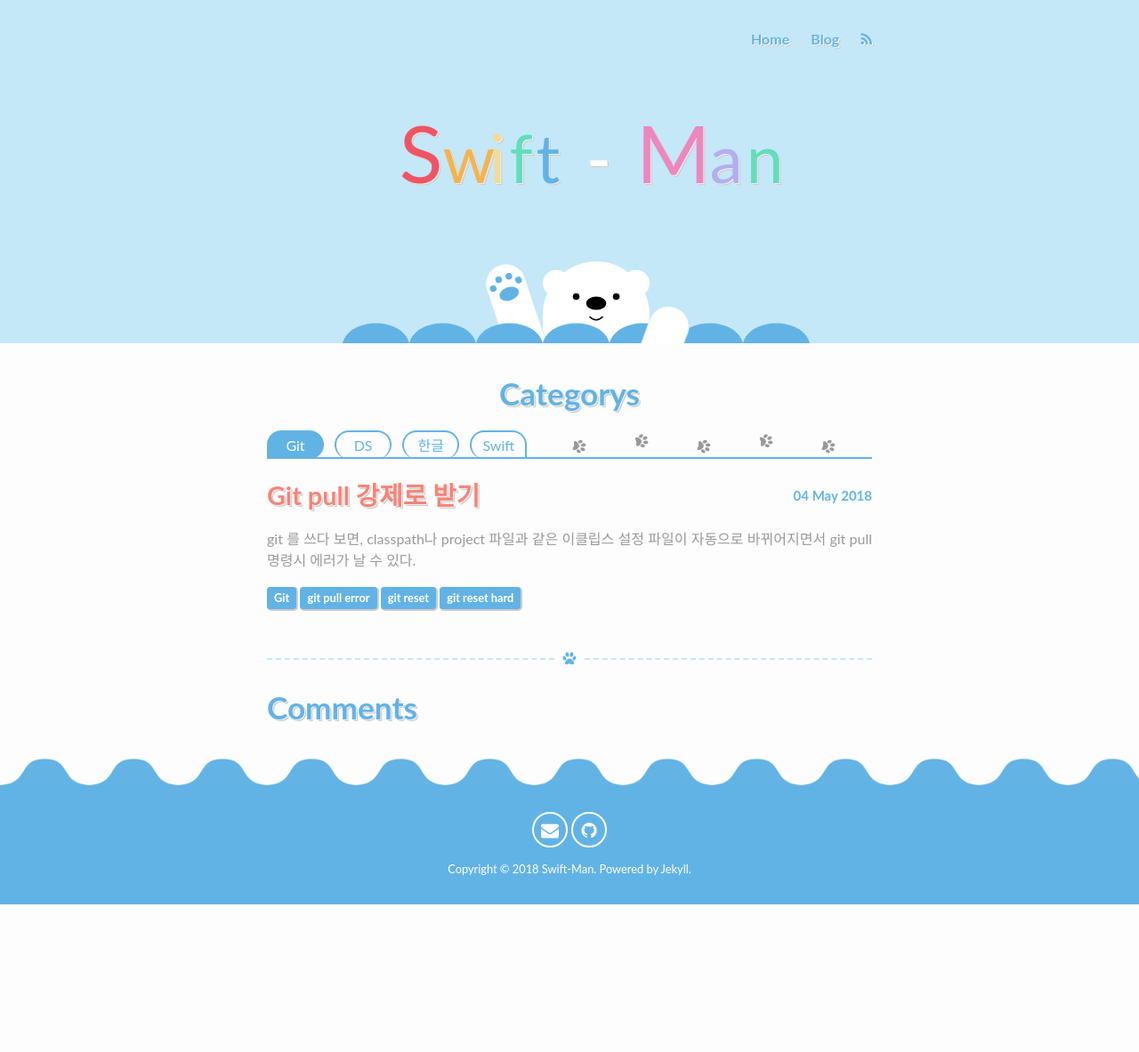
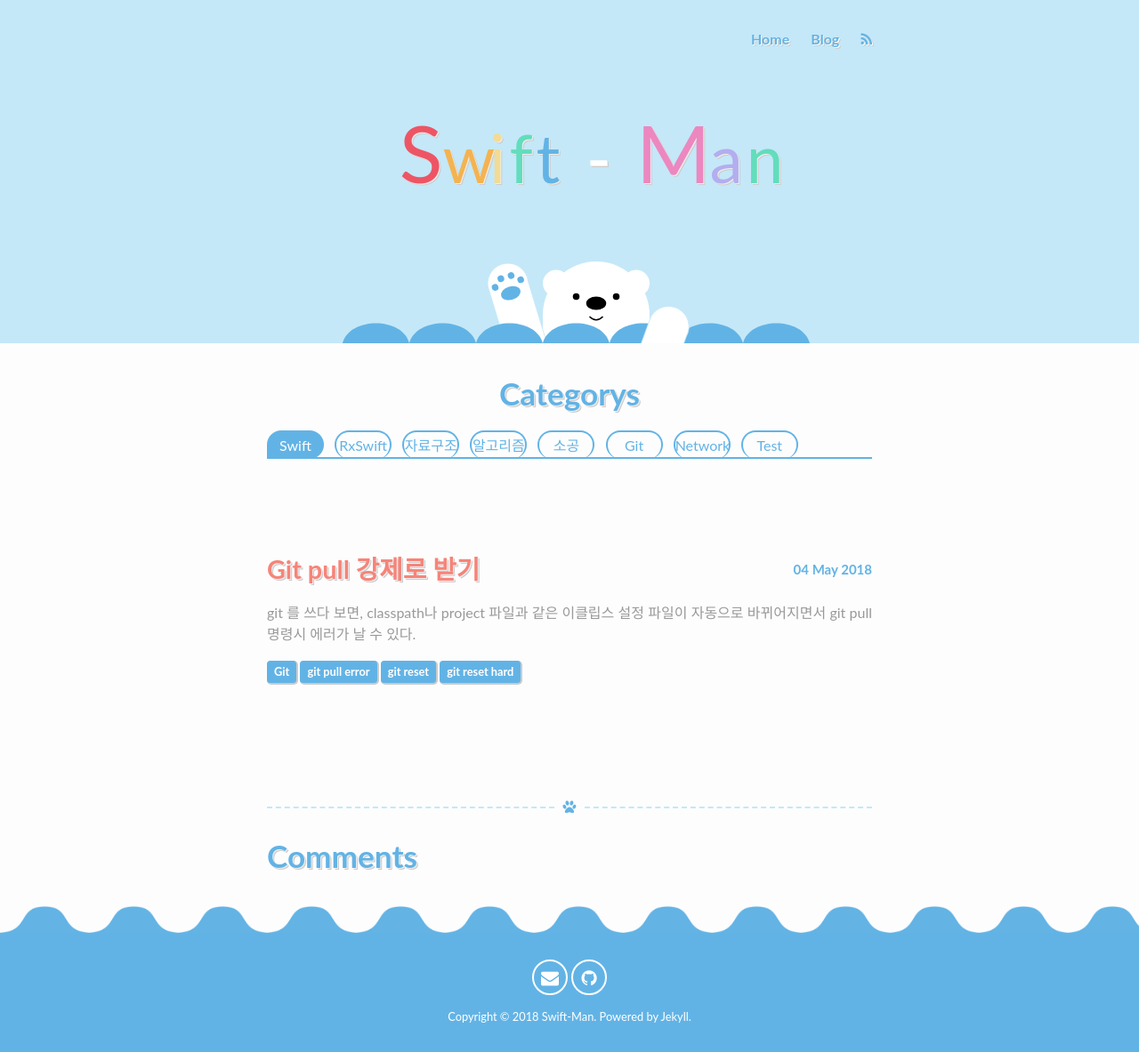
Before and after one commit to KimSeung-Jin/jiniopening.github.io, a Jekyll site: the page built from meta/posts.md, in a window 1280 px wide. Shown: the whole page at 89% size. Built offline with Jekyll 4.4.1, drawn with Linux system fonts in a browser that asks for light colours; comment, search, counter and statistics services are not loaded; before the commit the page ends 1017 px from its top, so only the background shows below that.

Commit message:
Update post-list.html

```diff
--- a/_layouts/post-list.html
+++ b/_layouts/post-list.html
@@ -8,17 +8,22 @@
 				<h1 class="blue-title">Categorys</h1>
 			</div>
 			<div class="posts-tabs">
-				<span class="posts-tab-item btn-left tab-one active">Git</span>
-				<span class="posts-tab-item btn-center tab-two">DS</span>
-                		<span class="posts-tab-item btn-center tab-three">한글</span>
-                		<span class="posts-tab-item btn-right tab-four">Swift</span>
+				<span class="posts-tab-item btn-left tab-one active">Swift</span>
+				<span class="posts-tab-item btn-center tab-two">RxSwift</span>
+                		<span class="posts-tab-item btn-center tab-three">자료구조</span>
+                		<span class="posts-tab-item btn-center tab-four">알고리즘</span>
+				<span class="posts-tab-item btn-center tab-five">소공</span>
+				<span class="posts-tab-item btn-center tab-six">Git</span>
+				<span class="posts-tab-item btn-center tab-seven">Network</span>
+				<span class="posts-tab-item btn-center tab-eight">Test</span>
+				<span class="posts-tab-item btn-right tab-nine">클린코드</span>
 				{% for i in (1..10) %}
 					<i class="fa fa-paw" aria-hidden="true"></i>
 				{% endfor %}
 			</div>
 			<ul class="posts-list tab-one-list" id="pag-itemContainer-one">
 				{% assign counter-one = 0 %}
-				{% for post in site.categories.Git %}
+				{% for post in site.categories.Swift %}
 				{% assign counter-one = counter-one | plus: 1 %}
 				<li>
 					<h2>
@@ -40,7 +45,7 @@
 			</ul>
 			<ul class="posts-list tab-two-list tab-hidden" id="pag-itemContainer-two">
 				{% assign counter-two = 0 %}
-				{% for post in site.categories.DS %}
+				{% for post in site.categories.RxSwift %}
 				{% assign counter-two = counter-two | plus: 1 %}
 				<li>
 					<h2>
@@ -62,7 +67,7 @@
 			</ul>
 		    <ul class="posts-list tab-three-list tab-hidden" id="pag-itemContainer-three">
 			{% assign counter-three = 0 %}
-			{% for post in site.categories.한글 %}
+			{% for post in site.categories.자료구조 %}
 			{% assign counter-three = counter-three | plus: 1 %}
 			<li>
 			    <h2>
@@ -84,7 +89,7 @@
 		    </ul>
 		    <ul class="posts-list tab-four-list tab-hidden" id="pag-itemContainer-four">
 			{% assign counter-four = 0 %}
-			{% for post in site.categories.Swift %}
+			{% for post in site.categories.알고리즘 %}
 			{% assign counter-four = counter-four | plus: 1 %}
 			<li>
 			    <h2>
@@ -104,7 +109,116 @@
 			</li>
 			{% endfor %}
 		    </ul>
-
+			<ul class="posts-list tab-five-list" id="pag-itemContainer-five">
+				{% assign counter-five = 0 %}
+				{% for post in site.categories.소공 %}
+				{% assign counter-five = counter-five | plus: 1 %}
+				<li>
+					<h2>
+						<a href="{{ post.url }}" class="post-title">
+							<span>{{ post.title | markdownify | remove: "<p>" | remove: "</p>" }}</span>
+						</a>
+						<span class="date">{{ post.date | date: '%d %b %Y' }}</span>
+					</h2>
+					<p>{{ post.excerpt | strip_html }}</p>
+					<ul class="tags">
+						{% for tag in post.tags %}
+						<li><a href="/tags#{{ tag }}">{{ tag }}</a></li>
+						{% unless forloop.last %}
+						{% endunless %}
+						{% endfor %}
+					</ul>
+				</li>
+				{% endfor %}
+			</ul>
+			<ul class="posts-list tab-six-list" id="pag-itemContainer-six">
+				{% assign counter-six = 0 %}
+				{% for post in site.categories.Git %}
+				{% assign counter-six = counter-six | plus: 1 %}
+				<li>
+					<h2>
+						<a href="{{ post.url }}" class="post-title">
+							<span>{{ post.title | markdownify | remove: "<p>" | remove: "</p>" }}</span>
+						</a>
+						<span class="date">{{ post.date | date: '%d %b %Y' }}</span>
+					</h2>
+					<p>{{ post.excerpt | strip_html }}</p>
+					<ul class="tags">
+						{% for tag in post.tags %}
+						<li><a href="/tags#{{ tag }}">{{ tag }}</a></li>
+						{% unless forloop.last %}
+						{% endunless %}
+						{% endfor %}
+					</ul>
+				</li>
+				{% endfor %}
+			</ul>
+			<ul class="posts-list tab-seven-list" id="pag-itemContainer-seven">
+				{% assign counter-seven = 0 %}
+				{% for post in site.categories.Network %}
+				{% assign counter-seven = counter-seven | plus: 1 %}
+				<li>
+					<h2>
+						<a href="{{ post.url }}" class="post-title">
+							<span>{{ post.title | markdownify | remove: "<p>" | remove: "</p>" }}</span>
+						</a>
+						<span class="date">{{ post.date | date: '%d %b %Y' }}</span>
+					</h2>
+					<p>{{ post.excerpt | strip_html }}</p>
+					<ul class="tags">
+						{% for tag in post.tags %}
+						<li><a href="/tags#{{ tag }}">{{ tag }}</a></li>
+						{% unless forloop.last %}
+						{% endunless %}
+						{% endfor %}
+					</ul>
+				</li>
+				{% endfor %}
+			</ul>
+			<ul class="posts-list tab-eight-list" id="pag-itemContainer-eight">
+				{% assign counter-eight = 0 %}
+				{% for post in site.categories.Test %}
+				{% assign counter-eight = counter-eight | plus: 1 %}
+				<li>
+					<h2>
+						<a href="{{ post.url }}" class="post-title">
+							<span>{{ post.title | markdownify | remove: "<p>" | remove: "</p>" }}</span>
+						</a>
+						<span class="date">{{ post.date | date: '%d %b %Y' }}</span>
+					</h2>
+					<p>{{ post.excerpt | strip_html }}</p>
+					<ul class="tags">
+						{% for tag in post.tags %}
+						<li><a href="/tags#{{ tag }}">{{ tag }}</a></li>
+						{% unless forloop.last %}
+						{% endunless %}
+						{% endfor %}
+					</ul>
+				</li>
+				{% endfor %}
+			</ul>
+			<ul class="posts-list tab-nine-list" id="pag-itemContainer-nine">
+				{% assign counter-nine = 0 %}
+				{% for post in site.categories.클린코드 %}
+				{% assign counter-nine = counter-nine | plus: 1 %}
+				<li>
+					<h2>
+						<a href="{{ post.url }}" class="post-title">
+							<span>{{ post.title | markdownify | remove: "<p>" | remove: "</p>" }}</span>
+						</a>
+						<span class="date">{{ post.date | date: '%d %b %Y' }}</span>
+					</h2>
+					<p>{{ post.excerpt | strip_html }}</p>
+					<ul class="tags">
+						{% for tag in post.tags %}
+						<li><a href="/tags#{{ tag }}">{{ tag }}</a></li>
+						{% unless forloop.last %}
+						{% endunless %}
+						{% endfor %}
+					</ul>
+				</li>
+				{% endfor %}
+			</ul>
 			{% include post-list-pagination.html %}
 		</div>
 	</section>
```
